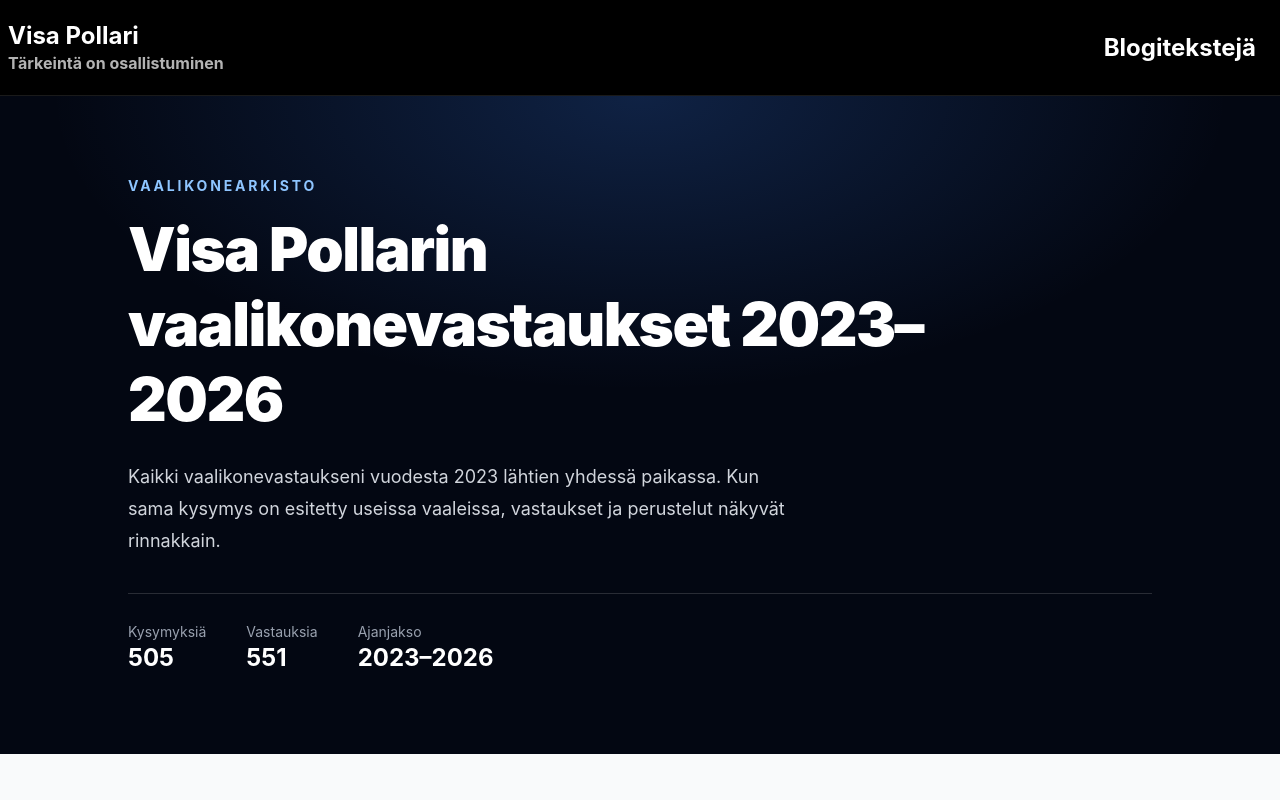
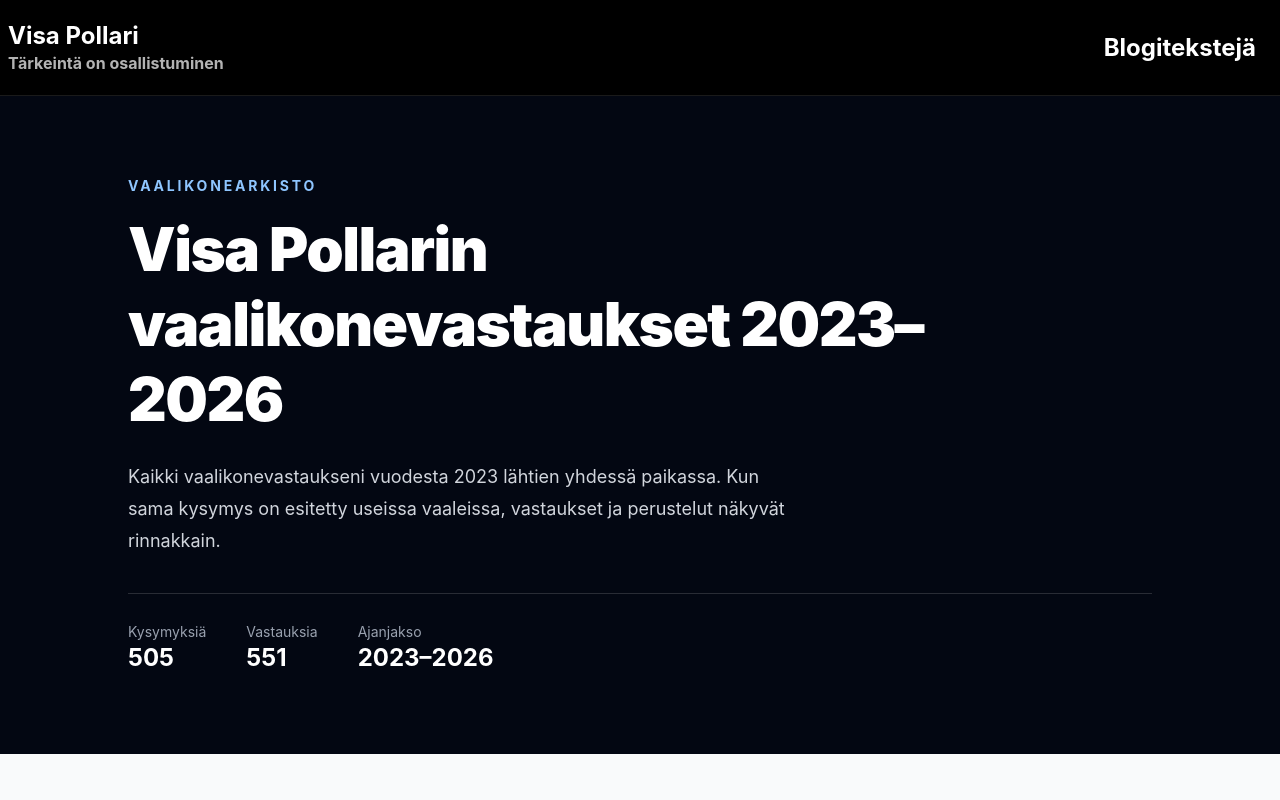
Before and after one commit to Earlo/kotisivut, a Next.js app: page /vaalikonevastaukset in a window 1280 px wide. Shown: the top 800 px of the page. Built offline with nearby package versions, Linux system fonts and the light colour scheme.

Commit message:
gradient

```diff
--- a/app/vaalikonevastaukset/VaalikonevastauksetClient.tsx
+++ b/app/vaalikonevastaukset/VaalikonevastauksetClient.tsx
@@ -191,11 +191,7 @@ export default function VaalikonevastauksetClient() {
 
   return (
     <>
-      <section className="relative isolate w-full overflow-hidden bg-gray-950 px-4 py-14 text-white sm:py-20">
-        <div
-          className="absolute inset-x-0 top-0 -z-10 h-80 bg-[radial-gradient(ellipse_at_top,rgba(59,130,246,0.22),transparent_65%)]"
-          aria-hidden="true"
-        />
+      <section className="w-full bg-gray-950 px-4 py-14 text-white sm:py-20">
         <div className="mx-auto max-w-5xl">
           <p className="mb-4 text-sm font-bold tracking-[0.2em] text-blue-300 uppercase">Vaalikonearkisto</p>
           <h1 className="max-w-4xl text-4xl leading-tight font-black tracking-tight sm:text-6xl">
```
